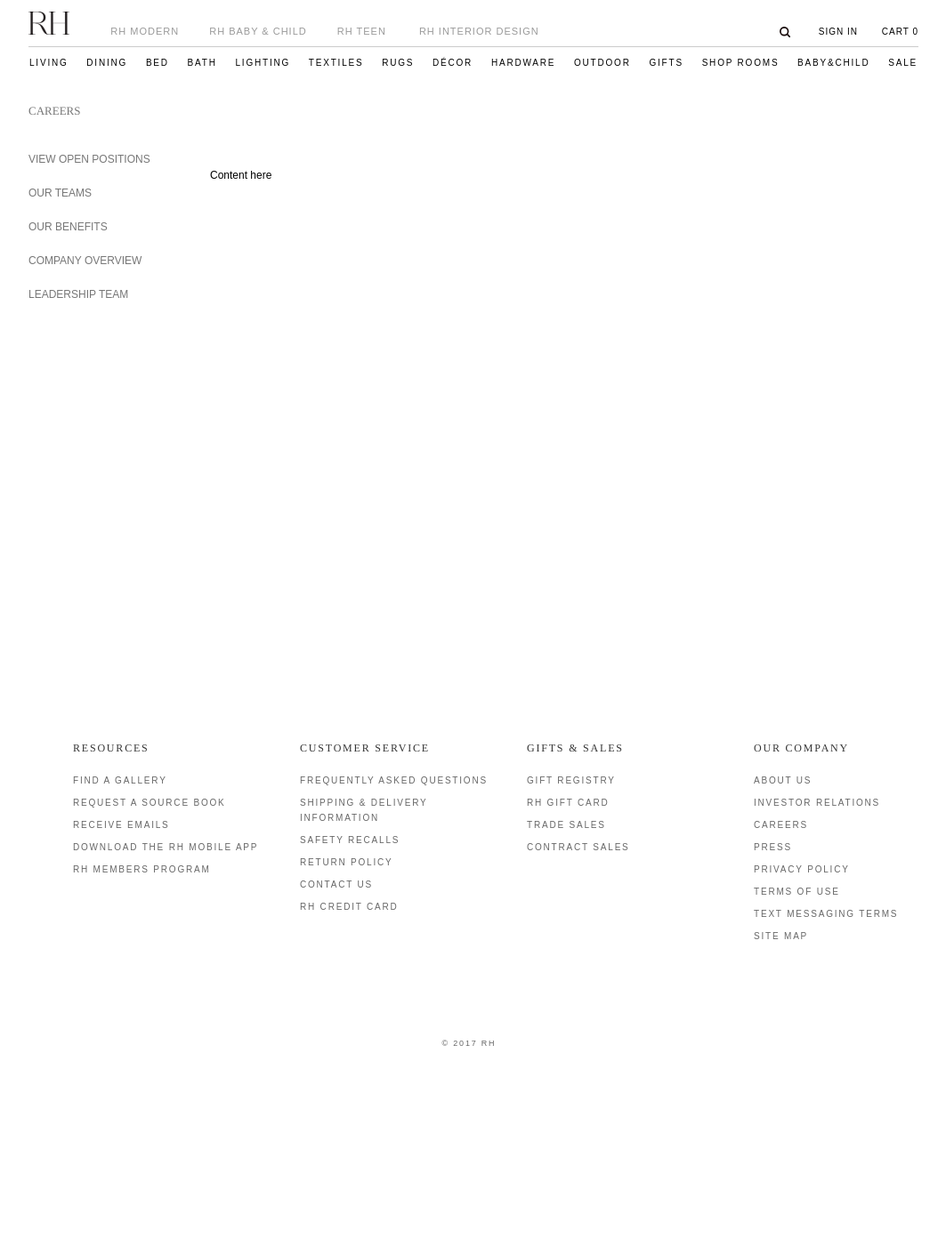
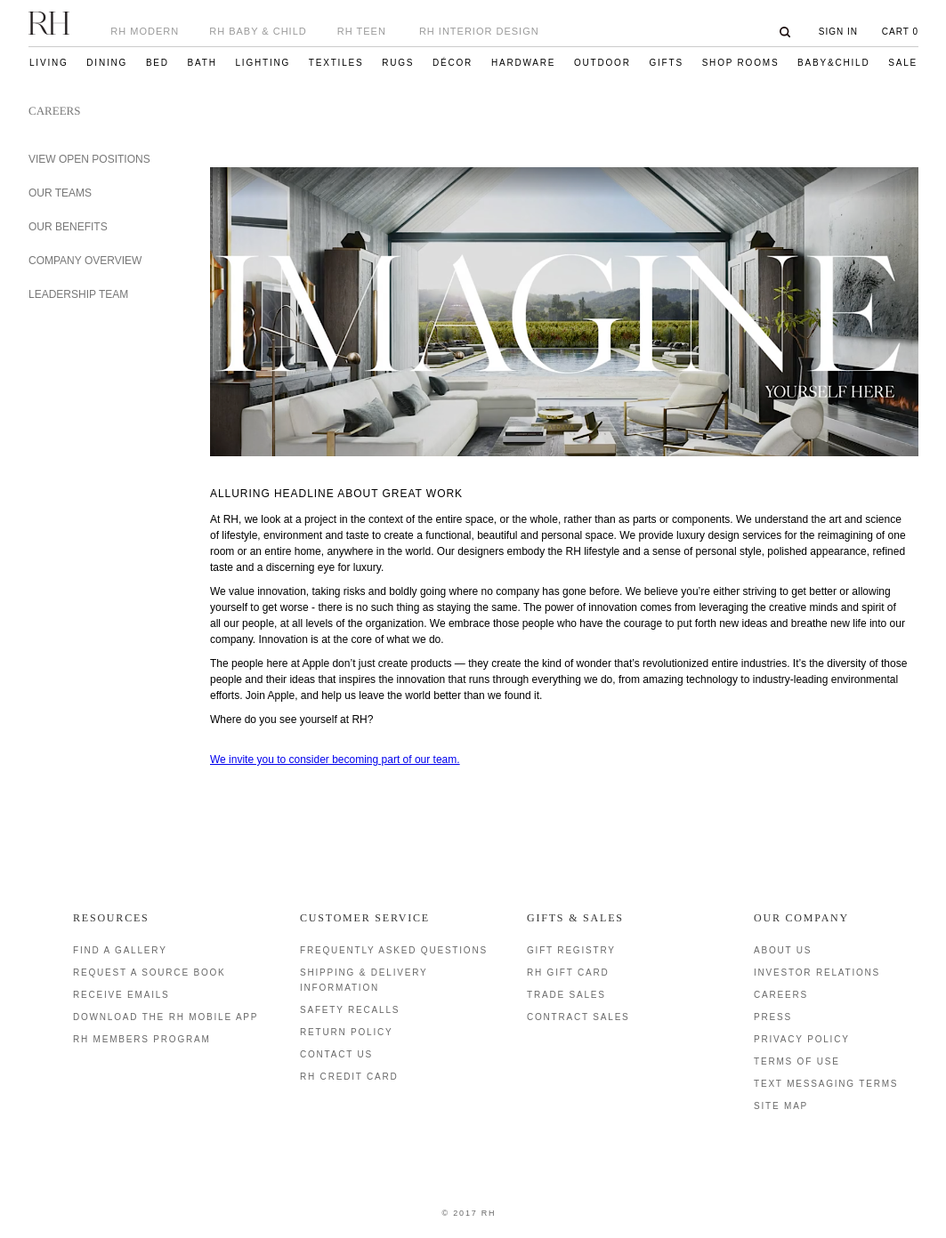
Before and after one commit to rh-stuff/Careers, a Jekyll site: the page built from index.html, in a window 1280 px wide. Shown: the whole page at 89% size, without its empty margins (108-1171 px from the left). Built offline with Jekyll 4.4.1, drawn with Linux system fonts in a browser that asks for light colours; before the commit the page ends 1201 px from its top, so only the background shows below that.

Commit message:
Update index.html

```diff
--- a/index.html
+++ b/index.html
@@ -1,5 +1,10 @@
 ---
 layout: default
 ---
-
-<p>Content here</p>
+<img src="assets/images/Imagine.png" width="796">
+<h2 class="brand second-heading">ALLURING HEADLINE ABOUT GREAT WORK</h2>
+<p>At RH, we look at a project in the context of the entire space, or the whole, rather than as parts or components. We understand the art and science of lifestyle, environment and taste to create a functional, beautiful and personal space. We provide luxury design services for the reimagining of one room or an entire home, anywhere in the world. Our designers embody the RH lifestyle and a sense of personal style, polished appearance, refined taste and a discerning eye for luxury.</p>
+<p>We value innovation, taking risks and boldly going where no company has gone before. We believe you’re either striving to get better or allowing yourself to get worse - there is no such thing as staying the same. The power of innovation comes from leveraging the creative minds and spirit of all our people, at all levels of the organization. We embrace those people who have the courage to put forth new ideas and breathe new life into our company. Innovation is at the core of what we do.</p>
+<p>The people here at Apple don’t just create products — they create the kind of wonder that’s revolutionized entire industries. It’s the diversity of those people and their ideas that inspires the innovation that runs through everything we do, from amazing technology to industry-leading environmental efforts. Join Apple, and help us leave the world better than we found it.</p>
+<p>Where do you see yourself at RH?</p>
+<p><br><a href="https://chj.tbe.taleo.net/chj06/ats/careers/v2/jobSearch?act=redirectCwsV2&cws=37&org=STG_RESTORATIONHARDWARE">We invite you to consider becoming part of our team.</a></p>
```
